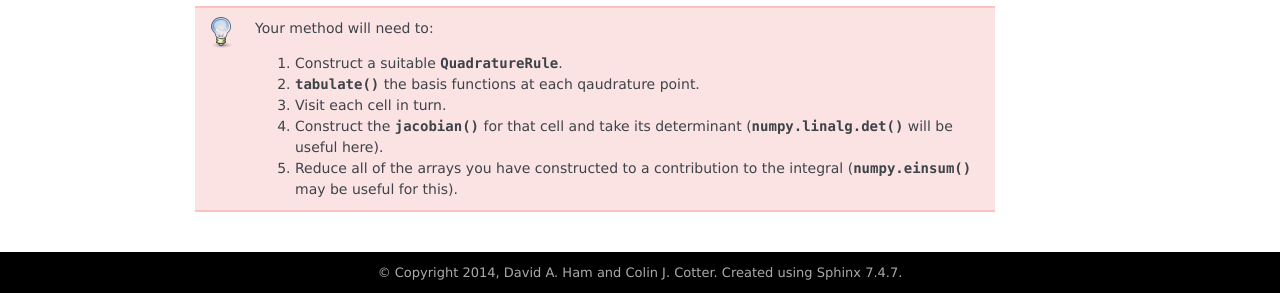
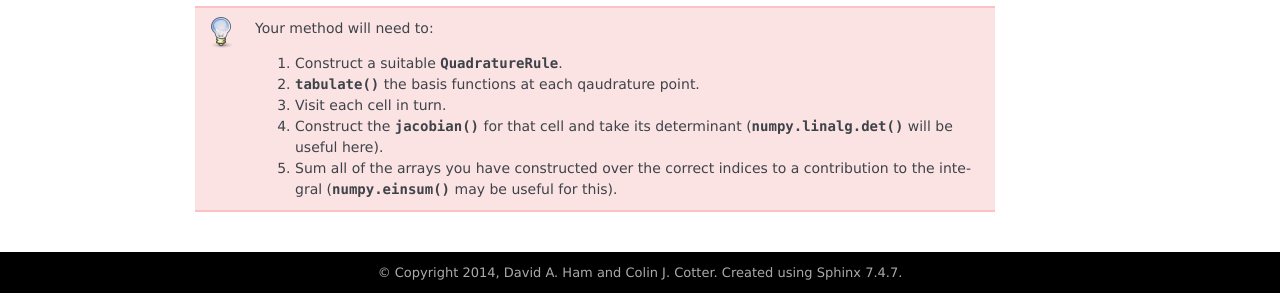
Before and after one commit to finite-element/finite-element-course, a Sphinx documentation site: the page built from doc/source/functions.rst, in a window 1280 px wide and 900 px high, scrolled down 3494 px, cut to the strip 607-900 px from the top of the window. Built offline with Sphinx 7.4.7, drawn with Linux system fonts in a browser that asks for light colours.

Commit message:
slightly more precise integrate instructions

```diff
--- a/doc/source/functions.rst
+++ b/doc/source/functions.rst
@@ -187,7 +187,7 @@ element space over `\Omega`. We can express this integral as a sum of
 integrals over individual cells:
 
 .. math::
-   :label:
+   :label: integral_sum
 
    \int_\Omega f \mathrm{d} x = \sum_{c\in\Omega} \int_c f \mathrm{d} x.
 
@@ -291,7 +291,7 @@ Implementing integration
 
 .. exercise::
 
-   Use :eq:`integration` to implement
+   Use :eq:`integral_sum` and :eq:`integration` to implement
    :meth:`~fe_utils.function_spaces.Function.integrate`.
 
 .. hint::
@@ -305,5 +305,6 @@ Implementing integration
    #. Construct the :meth:`~fe_utils.mesh.Mesh.jacobian` for that cell
       and take its determinant (:func:`numpy.linalg.det` will be
       useful here).
-   #. Reduce all of the arrays you have constructed to a contribution
-      to the integral (:func:`numpy.einsum` may be useful for this).
+   #. Sum all of the arrays you have constructed over the correct
+      indices to a contribution to the integral (:func:`numpy.einsum`
+      may be useful for this).
```
